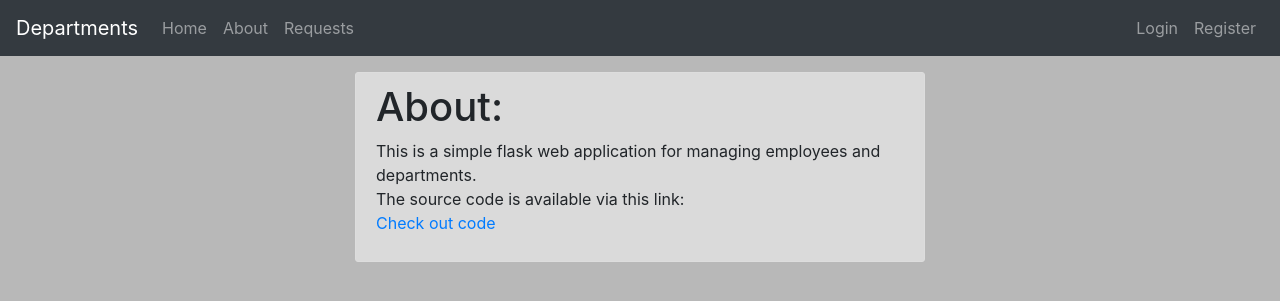
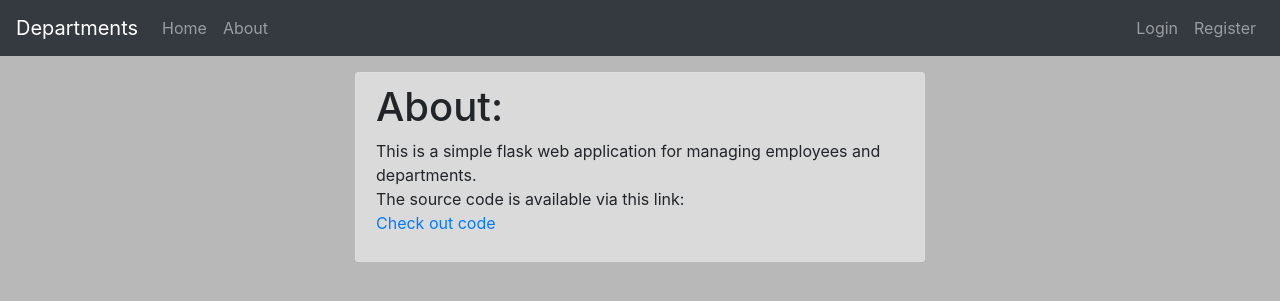
Before and after one commit to mahmtfs/epam_final_project, a Flask app: page /about in a window 1280 px wide. Shown: the top 301 px of the page. Run offline with Flask 2, Linux system fonts and the light colour scheme; some libraries are stand-ins or nearby versions.

Commit message:
Remove Requests navigation for anonim users

```diff
--- a/app/templates/base.html
+++ b/app/templates/base.html
@@ -29,12 +29,12 @@
                             About
                         </a>
                     </li>
-                    <li class="nav-item">
-                        <a class="nav-link" href="{{ url_for('general.requests_page') }}">
-                            Requests
-                        </a>
-                    </li>
                     {% if 'current_user_id' in session %}
+                        <li class="nav-item">
+                            <a class="nav-link" href="{{ url_for('general.requests_page') }}">
+                                Requests
+                            </a>
+                        </li>
                         {% if session['role_id'] == 1 %}
                             <li class="nav-item">
                                 <a class="nav-link" href="/admin">
@@ -42,7 +42,6 @@
                                 </a>
                             </li>
                         {% endif %}
-                    {% else %}
                     {% endif %}
                 </ul>
                 <ul class="navbar-nav">
```
